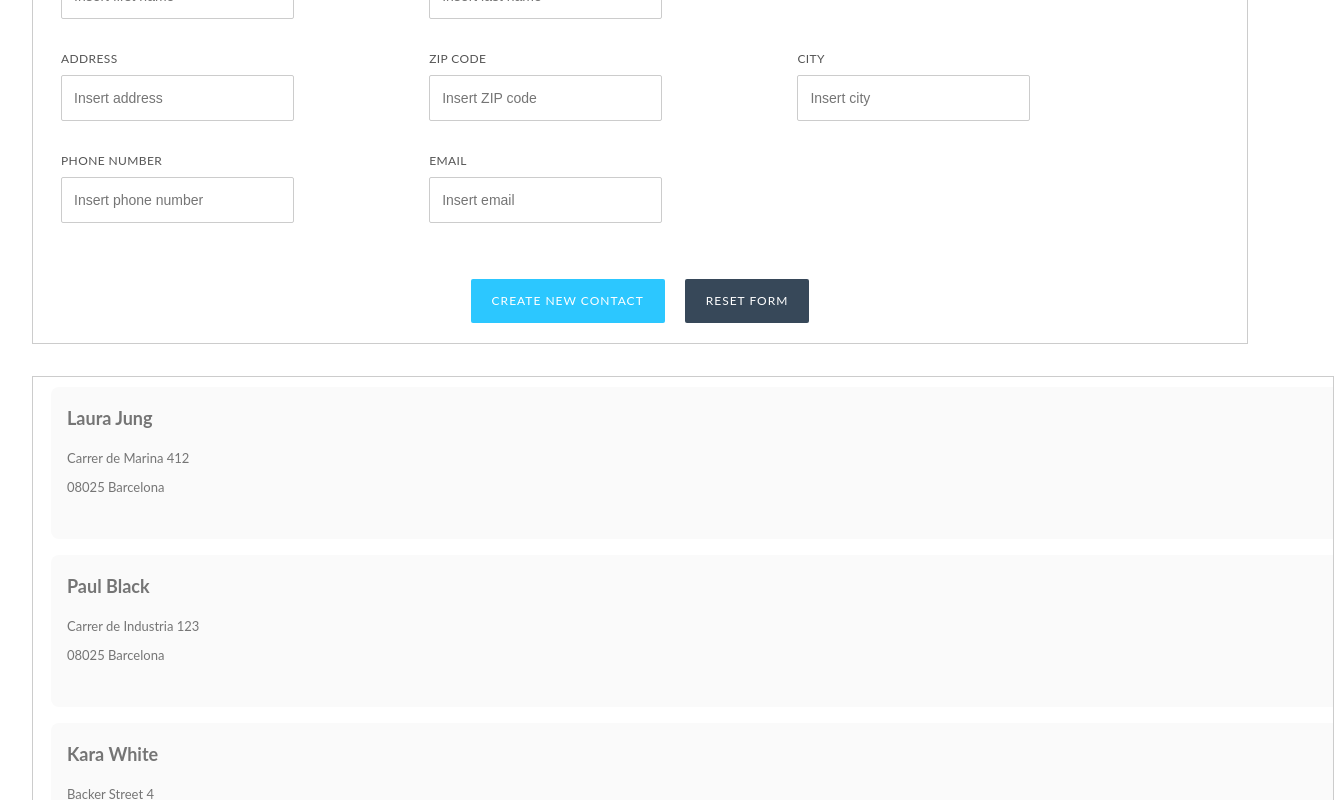
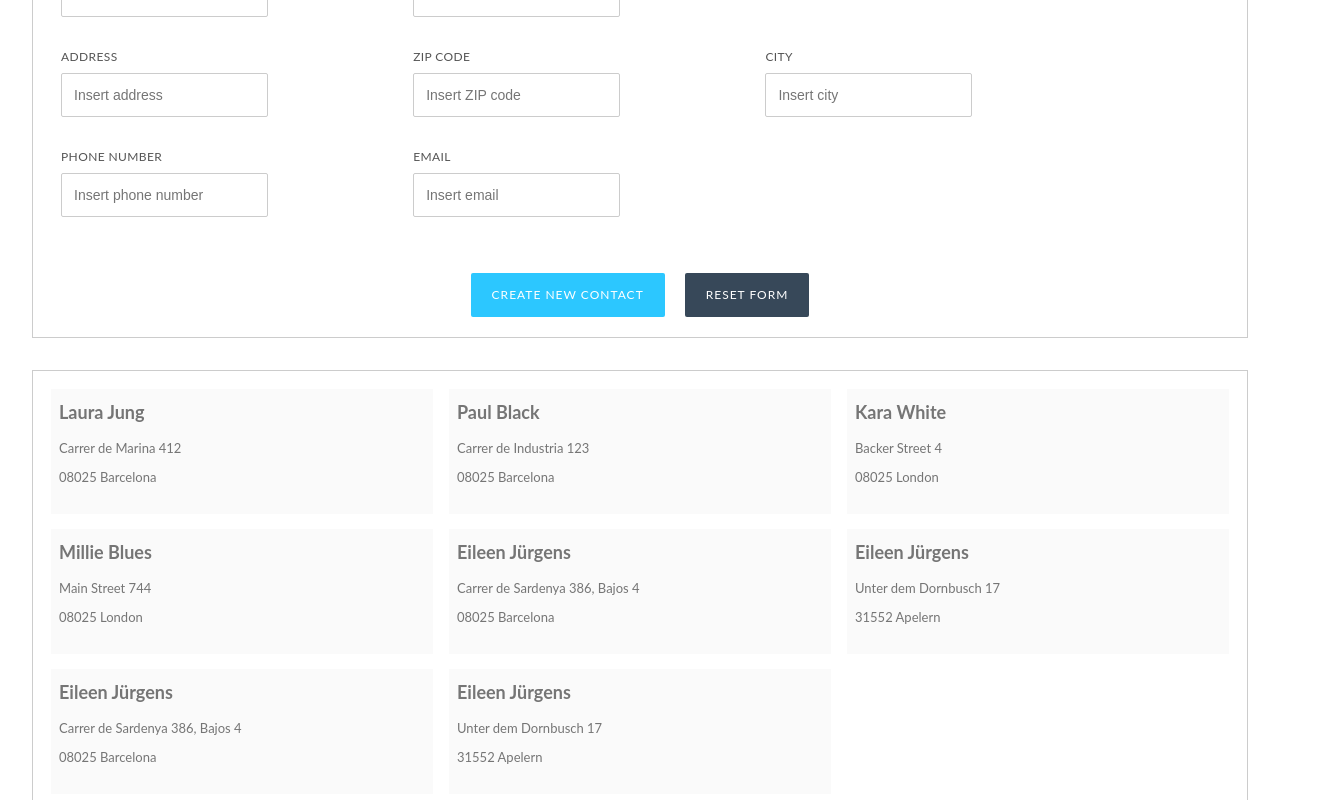
Before and after one commit to EileenJuergens/address-book, a React (Create React App) app: page / in a window 1280 px wide. Shown: the part 180-980 px from the top of the page, 1334 px wide, since content can reach past the window. Built offline with nearby package versions, Linux system fonts and the light colour scheme; data requests are answered from the project's data file.

Commit message:
feat: finsih style of contact list

```diff
--- a/db.json
+++ b/db.json
@@ -58,6 +58,25 @@
       "zipCode": "31552",
       "city": "Apelern",
       "email": "juergens.eileen@gmail.com"
+    },
+    {
+      "id": "11967",
+      "firstName": "Eileen",
+      "lastName": "Jürgens",
+      "streetName": "Carrer de Sardenya 386, Bajos 4",
+      "zipCode": "08025",
+      "city": "Barcelona",
+      "phoneNumber": "689603229",
+      "email": "juergens.eileen@gmail.com"
+    },
+    {
+      "id": "74905",
+      "firstName": "Eileen",
+      "lastName": "Jürgens",
+      "streetName": "Unter dem Dornbusch 17",
+      "zipCode": "31552",
+      "city": "Apelern",
+      "email": "juergens.eileen@gmail.com"
     }
   ]
 }
--- a/src/app.css
+++ b/src/app.css
@@ -2,3 +2,7 @@ body {
     margin: 0;
     font-family: Lato, sans-serif;
 }
+
+* {
+    box-sizing: border-box;
+}
--- a/src/contact-card.css
+++ b/src/contact-card.css
@@ -1,25 +1,18 @@
 .contact-card-container {
     display: flex;
     outline: none;
-    flex: 0 0 100%;
-    max-width: 100%;
-    padding-left: 8px;
-    padding-right: 8px;
-    padding-bottom: 8px;
-    margin-bottom: 8px;
+    flex-direction: column;
+    height: 120px;
+    border-radius: 8px;
+    padding: 8px;
+    flex: 0 0 33.333333%;
+    max-width: 33.333333%;
+    margin-bottom: 20px;
 }
 
 .contact-card {
-    display: flex;
-    flex-direction: column;
+    padding: 8px;
     background-color: #FAFAFA;
-    border-radius: 8px;
-    padding: 16px;
-    cursor: pointer;
-    /* height: 176px; */
-    height: 120px;
-    flex: 0 0 100%;
-    max-width: 100%;
 }
 
 .contact-card__first-section {
@@ -29,7 +22,6 @@
     width: 100%;
     padding-top: 4px;
     padding-bottom: 4px;
-    margin-bottom: 4px;
 }
 
 .contact-card__name {
@@ -47,7 +39,6 @@
 }
 
 .contact-card__second-section {
-    height: 80px;
     width: 100%;
     margin-bottom: 8px;
 }
--- a/src/contact-card.js
+++ b/src/contact-card.js
@@ -23,7 +23,7 @@ function ContactCard({ contact }) {
 }
 
 ContactCard.propTypes = {
-    contact: PropTypes.object.isRequired
+	contact: PropTypes.object.isRequired
 };
 
 export default ContactCard;
--- a/src/contact-form.css
+++ b/src/contact-form.css
@@ -2,7 +2,8 @@
     display: flex;
     flex-direction: column;
     margin: 32px;
-    border-style: solid; border-width: 1px;
+    border-style: solid;
+    border-width: 1px;
     border-color: #CCCCCC;
     background-color: #FFFFFF;
 }
--- a/src/contact-list.css
+++ b/src/contact-list.css
@@ -6,9 +6,8 @@
     background-color: #fff;
     padding: 10px;
     max-height: 582px;
-    width: 100%;
     overflow-y: auto;
+    overflow-x: hidden;
     display: flex;
-    flex-direction: row;
     flex-wrap: wrap;
 }
```
